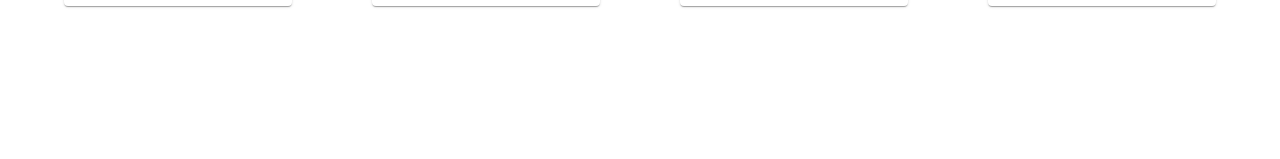
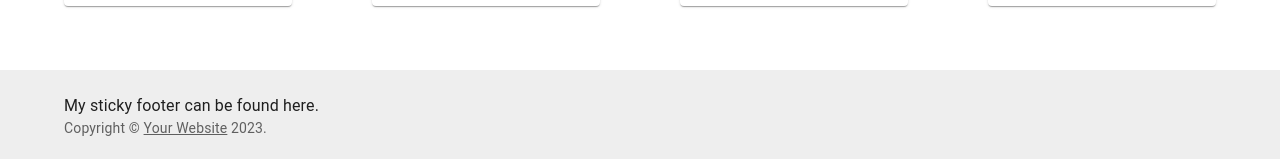
Before and after one commit to hiep464/ItssNihongo1, a React (Create React App) app: page / in a window 1280 px wide. Shown: the part 1030-1189 px from the top of the page. Before the commit the page ends 1100 px from the top, so only its background shows below. Built offline with nearby package versions, Linux system fonts and the light colour scheme.

Commit message:
Footer ListNanny

```diff
--- /dev/null
+++ b/src/components/Footer.jsx
@@ -0,0 +1,65 @@
+import * as React from 'react';
+import CssBaseline from '@mui/material/CssBaseline';
+import { createTheme, ThemeProvider } from '@mui/material/styles';
+import Box from '@mui/material/Box';
+import Typography from '@mui/material/Typography';
+import Container from '@mui/material/Container';
+import Link from '@mui/material/Link';
+
+function Copyright() {
+    return (
+        <Typography variant="body2" color="text.secondary">
+            {'Copyright © '}
+            <Link color="inherit" href="https://mui.com/">
+                Your Website
+            </Link>{' '}
+            {new Date().getFullYear()}
+            {'.'}
+        </Typography>
+    );
+}
+
+// TODO remove, this demo shouldn't need to reset the theme.
+const defaultTheme = createTheme();
+
+export default function Footer() {
+    return (
+        <ThemeProvider theme={defaultTheme}>
+            <Box
+                sx={{
+                    display: 'flex',
+                    flexDirection: 'column',
+                    minHeight: '10vh',
+                }}
+            >
+                <CssBaseline />
+                {/* <Container component="main" sx={{ mt: 8, mb: 2 }} maxWidth="sm">
+                    <Typography variant="h2" component="h1" gutterBottom>
+                        Sticky footer
+                    </Typography>
+                    <Typography variant="h5" component="h2" gutterBottom>
+                        {'Pin a footer to the bottom of the viewport.'}
+                        {'The footer will move as the main element of the page grows.'}
+                    </Typography>
+                    <Typography variant="body1">Sticky footer placeholder.</Typography>
+                </Container> */}
+
+                <Box
+                    component="footer"
+                    sx={{
+                        py: 3,
+                        px: 2,
+                        mt: 'auto',
+                        backgroundColor: (theme) =>
+                            theme.palette.mode === 'light' ? theme.palette.grey[200] : theme.palette.grey[800],
+                    }}
+                >
+                    <Container maxWidth="lg">
+                        <Typography variant="body1">My sticky footer can be found here.</Typography>
+                        <Copyright />
+                    </Container>
+                </Box>
+            </Box>
+        </ThemeProvider>
+    );
+}
--- a/src/pages/home/ListNanny.jsx
+++ b/src/pages/home/ListNanny.jsx
@@ -16,6 +16,7 @@ import Container from '@mui/material/Container';
 import { createTheme, ThemeProvider } from '@mui/material/styles';
 import GradeIcon from '@mui/icons-material/Grade';
 import HeadederMain from '../../components/HeaderMain';
+import Footer from '../../components/Footer';
 
 const cards = [1, 2, 3, 4, 5, 6, 7, 8];
 
@@ -99,6 +100,7 @@ export default function ListNanny() {
                     </Grid>
                 </Container>
             </main>
+            <Footer />
         </ThemeProvider>
     );
 }
```
